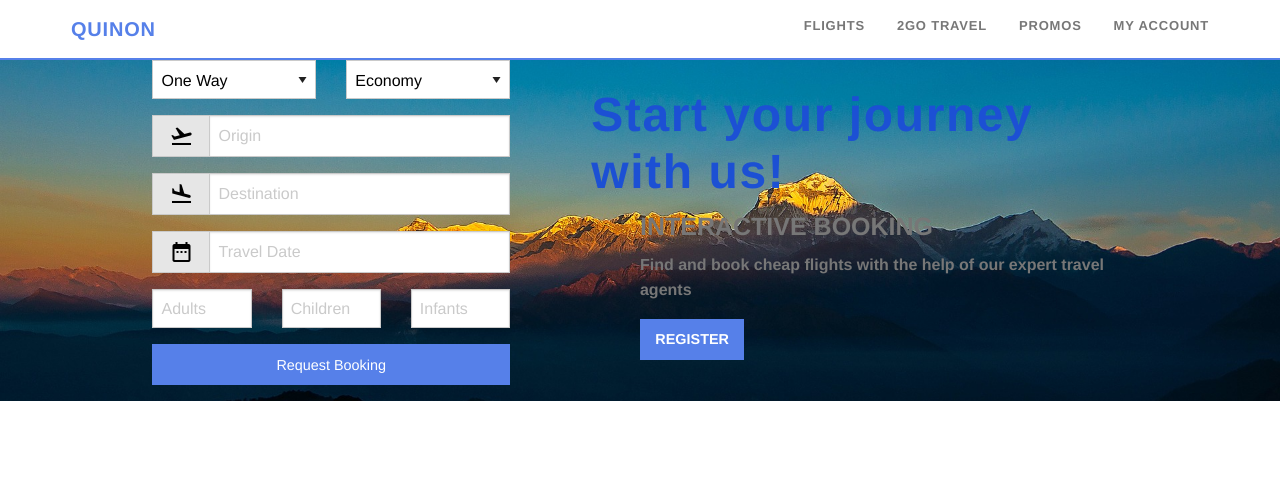
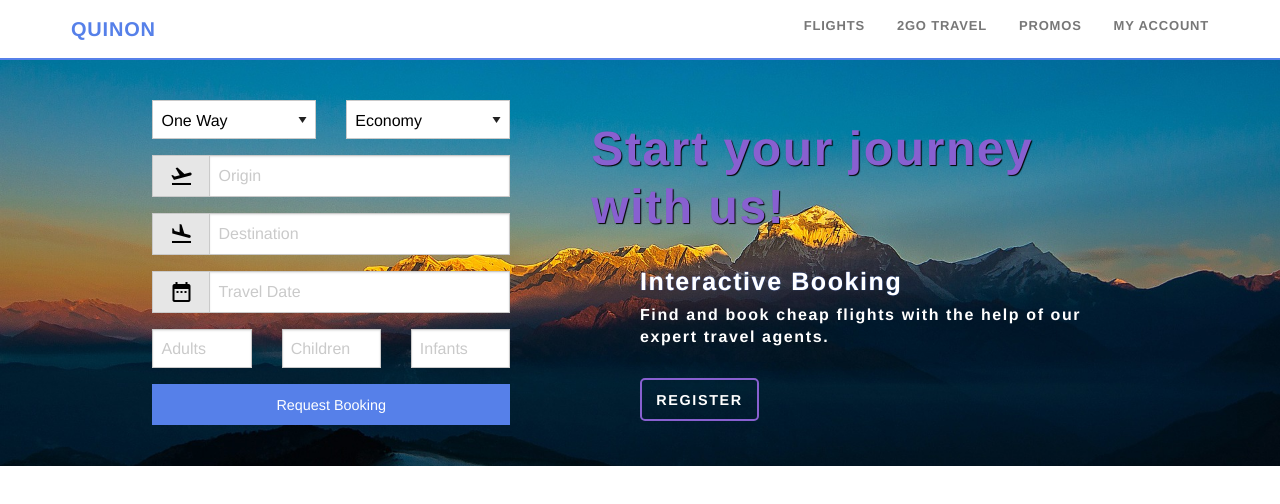
Before and after one commit to aati3nza/quinon-frontend, a website: page index.html in a window 1280 px wide. Drawn offline with Linux system fonts and the light colour scheme; files whose address does not match are found by name.

Commit message:
finised header showcase title and slide

```diff
--- a/index.html
+++ b/index.html
@@ -117,14 +117,14 @@
                       <input type="text" placeholder="Infants">
                     </div>
                     <div class="cell">
-                      <button class="button expanded" type="submit" value="Submit">Request Booking</button>
+                      <button class="button expanded flight-form-button" type="submit" value="Submit">Request Booking</button>
                     </div>
                   </div>
                 </form>
               </div>
             </div>
           </div>
-          <div class="cell medium-6 large-6">
+          <div class="cell medium-6 large-6 hide-for-small-only">
             <div class="grid-x">
               <div class="cell medium-11 medium-offset-1 large-11 large-offset-1">
                 <h1 class="header-showcase-title">Start your journey with us!</h1>
@@ -135,12 +135,12 @@
                     <ul class="orbit-container">
                       <li class="orbit-slide">
                         <h4 class="header-showcase-slide-title">Interactive Booking</h4>
-                        <p class="header-showcase-slide-content">Find and book cheap flights with the help of our expert travel agents</p>
+                        <p class="header-showcase-slide-content">Find and book cheap flights with the help of our expert travel agents.</p>
                         <a class="button header-showcase-slide-action" href="pages/promos.html">Register</a>
                       </li>
                       <li class="orbit-slide">
                         <h4 class="header-showcase-slide-title">Exclusive Deals</h4>
-                        <p class="header-showcase-slide-content">Get huge discounts on seat sales from our various airline partners</p>
+                        <p class="header-showcase-slide-content">Get huge discounts on seat sales from our various airline partners.</p>
                         <a class="button header-showcase-slide-action" href="pages/promos.html">View All Promos</a>
                       </li>
                     </ul>
@@ -152,8 +152,6 @@
         </div>
       </div>
     </section>
-
-
     <!-- scripts -->
     <script src="node_modules/jquery/dist/jquery.js"></script>
     <script src="node_modules/what-input/dist/what-input.js"></script>
--- a/scss/_custom.scss
+++ b/scss/_custom.scss
@@ -75,28 +75,44 @@
 
 // header showcase
 .header-showcase {
+  padding: 40px 0 25px 0;
+  margin: 0;
   background: url("../img/showcase-bg.jpg");
   background-position: center;
   background-repeat: no-repeat;
   background-size: cover;
   position: relative;
   .header-showcase-title {
+    padding: 0 0 20px 0;
     font-weight: 600;
-    color: smart-scale($primary, 25%, 50%);
+    color: #8860d0;
+    text-shadow: 1px 1px 1px $black;
     letter-spacing: .1rem;
     line-height: 1.2;
   }
   .header-showcase-slide-title {
+    padding: 0 0 5px 0;
+    margin: 0;
+    text-shadow: 0px 0px 1px $primary;
+    font-weight: 600;
+    color: $white;
+    letter-spacing: .1rem;
+  }
+  .header-showcase-slide-content {
+    padding: 0 0 30px 0;
+    margin: 0;
+    font-weight: 600;
+    color: $white;
+    letter-spacing: .1rem;
+    line-height: 1.4;
+  }
+  .header-showcase-slide-action {
+    margin: 0;
+    background: none;
+    border: 2px solid #8860d0;
+    border-radius: 5px;
     text-transform: uppercase;
     font-weight: 600;
-    color: $medium-dark-gray;
-  }
-  .header-showcase-slide-content {
-    font-weight: 600;
-    color: $medium-dark-gray;
-  }
-  .header-showcase-slide-action {
-    text-transform: uppercase;
-    font-weight: 600;
+    letter-spacing: .1rem;
   }
 }
```
Also changed, not shown: css/app.css.
